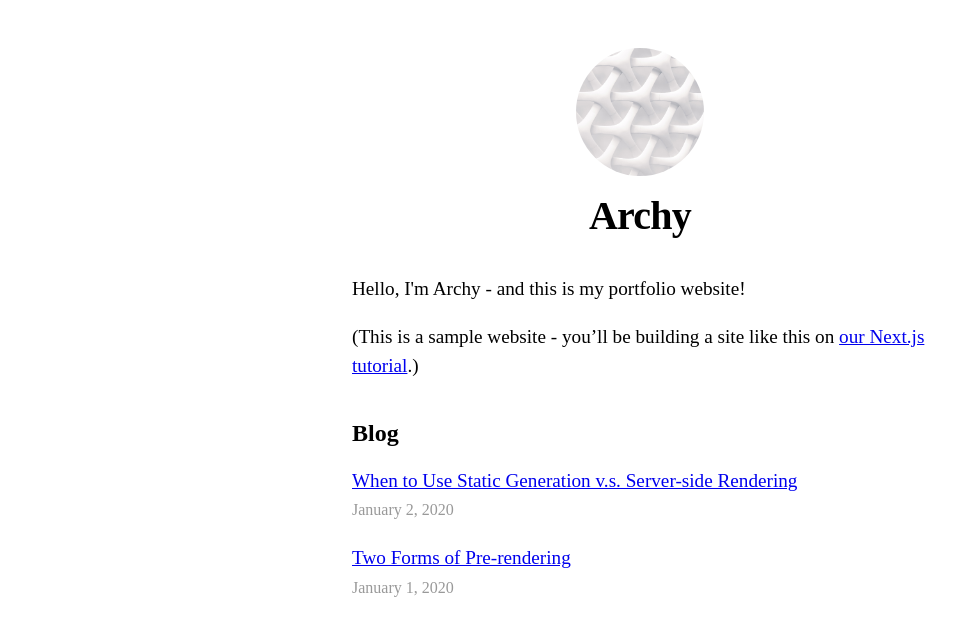
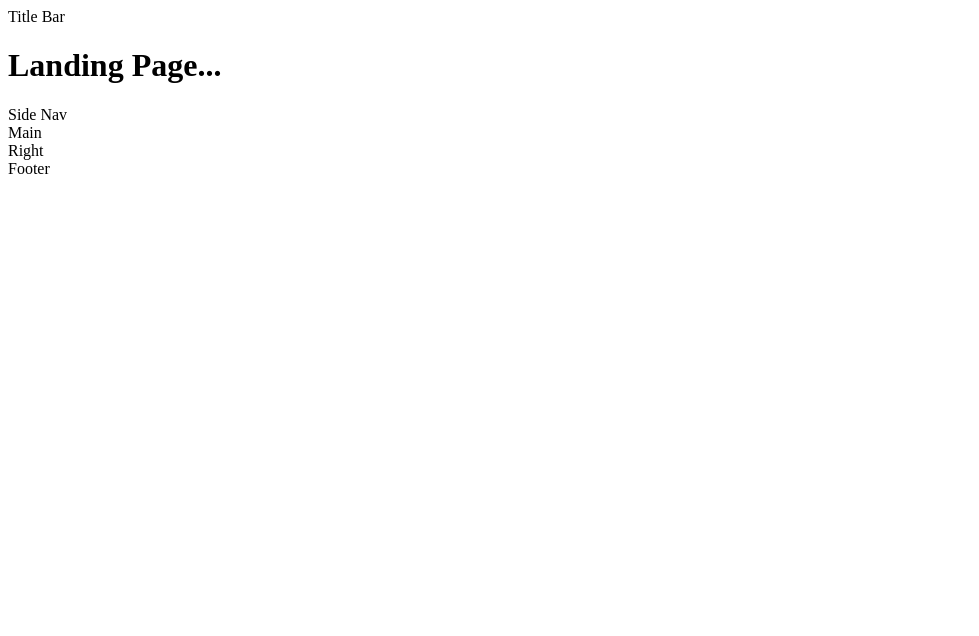
Before and after one commit to helloarchy/portfolio-frontend, a Next.js app: page / in a window 1280 px wide. Shown: the top 636 px of the page, without its empty margins (0-979 px from the left). Built offline with nearby package versions, Linux system fonts and the light colour scheme.

Commit message:
Draft grid layout

```diff
--- a/components/layout.module.css
+++ /dev/null
@@ -1,25 +0,0 @@
-.container {
-    max-width: 36rem;
-    padding: 0 1rem;
-    margin: 3rem auto 6rem;
-}
-
-.header {
-    display: flex;
-    flex-direction: column;
-    align-items: center;
-}
-
-.headerImage {
-    width: 6rem;
-    height: 6rem;
-}
-
-.headerHomeImage {
-    width: 8rem;
-    height: 8rem;
-}
-
-.backToHome {
-    margin: 3rem 0 0;
-}
--- a/components/layout.tsx
+++ b/components/layout.tsx
@@ -1,6 +1,4 @@
 import Head from "next/head";
-import styles from "./layout.module.css";
-import utilStyles from "../styles/utils.module.css";
 import Link from "next/link";
 import React from "react";
 
@@ -15,7 +13,7 @@ export default function Layout({
   home?: boolean;
 }) {
   return (
-    <div className={styles.container}>
+    <div className={"container mx-auto"}>
       <Head>
         <link rel="icon" href="/favicon.ico" />
         <meta
@@ -33,48 +31,42 @@ export default function Layout({
         <title>{siteTitle}</title>
       </Head>
 
-      <header className={styles.header}>
+      {/* Grid container */}
+      <div className={"grid grid-cols-6 gap-4"}>
+        <div className={"col-start-2 col-span-5"}>
+          Title Bar
+          {/* Header... */}
+          <header className={""}>
             {home ? (
               <>
-            <img
-              src="/images/profile.jpg"
-              className={`${styles.headerHomeImage} ${utilStyles.borderCircle}`}
-              alt={name}
-            />
-            <h1 className={utilStyles.heading2Xl}>{name}</h1>
+                <h1>Landing Page...</h1>
               </>
             ) : (
               <>
-            <Link href="/">
-              <a>
-                <img
-                  src="/images/profile.jpg"
-                  className={`${styles.headerImage} ${utilStyles.borderCircle}`}
-                  alt={name}
-                />
-              </a>
-            </Link>
-            <h2 className={utilStyles.headingLg}>
-              <Link href="/">
-                <a className={utilStyles.colorInherit}>{name}</a>
-              </Link>
-            </h2>
+                <h1>Some Other Page...</h1>
               </>
             )}
           </header>
-
-      <main>
+        </div>
+        <div className={"col-start-1 row-start-1 row-span-5"}>Side Nav</div>
+        <div className={"col-start-2 col-span-3"}>
+          Main
           {/* Load all child items */}
-        {children}
-      </main>
-
+          <main>{children}</main>
+        </div>
+        <div className={"col-start-5"}>Right</div>
+        <div className={"col-start-2 col-span-4"}>
+          Footer
+          {/* Include all on non-home sites */}
           {!home && (
-        <div className={styles.backToHome}>
+            <div className={""}>
               <Link href="/">
                 <a>← Back to home</a>
               </Link>
             </div>
           )}
         </div>
+      </div>
+    </div>
   );
 }
--- a/pages/_app.tsx
+++ b/pages/_app.tsx
@@ -1,4 +1,5 @@
-import "tailwindcss/tailwind.css"; // Use Tailwind everywhere
+// Use Tailwind everywhere
+import "tailwindcss/tailwind.css";
 
 import { AppProps } from "next/app";
 
--- a/pages/index.tsx
+++ b/pages/index.tsx
@@ -21,6 +21,11 @@ export const getStaticProps: GetStaticProps = async (context) => {
   };
 };
 
+/**
+ * The landing screen of the site...
+ * @param allPostsData
+ * @constructor
+ */
 export default function Home({ allPostsData }) {
   return (
     <Layout home>
@@ -28,30 +33,7 @@ export default function Home({ allPostsData }) {
         <title>{siteTitle}</title>
       </Head>
 
-      <section className={utilStyles.headingMd}>
-        <p>Hello, I'm Archy - and this is my portfolio website!</p>
-        <p>
-          (This is a sample website - you’ll be building a site like this on{" "}
-          <a href="https://nextjs.org/learn">our Next.js tutorial</a>.)
-        </p>
-      </section>
-
-      <section className={`${utilStyles.headingMd} ${utilStyles.padding1px}`}>
-        <h2 className={utilStyles.headingLg}>Blog</h2>
-        <ul className={utilStyles.list}>
-          {allPostsData.map(({ id, date, title }) => (
-            <li className={utilStyles.listItem} key={id}>
-              <Link href={`/posts/${id}`}>
-                <a>{title}</a>
-              </Link>
-              <br />
-              <small className={utilStyles.lightText}>
-                <Date dateString={date} />
-              </small>
-            </li>
-          ))}
-        </ul>
-      </section>
+      {/* Hello stuff here... */}
     </Layout>
   );
 }
--- a/pages/posts/[id].tsx
+++ b/pages/posts/[id].tsx
@@ -4,7 +4,6 @@ import { GetStaticProps, GetStaticPaths } from "next";
 import Layout from "../../components/layout";
 import { getAllPostIds, getPostData } from "../../lib/posts";
 import Date from "../../components/date";
-import utilStyles from "../../styles/utils.module.css";
 
 export default function Post({
   postData,
@@ -21,8 +20,8 @@ export default function Post({
         <title>{postData.title}</title>
       </Head>
       <article>
-        <h1 className={utilStyles.headingXl}>{postData.title}</h1>
-        <div className={utilStyles.lightText}>
+        <h1 className={""}>{postData.title}</h1>
+        <div className={""}>
           <Date dateString={postData.date} />
         </div>
         <div dangerouslySetInnerHTML={{ __html: postData.contentHtml }} />
--- a/styles/utils.module.css
+++ /dev/null
@@ -1,52 +0,0 @@
-.heading2Xl {
-    font-size: 2.5rem;
-    line-height: 1.2;
-    font-weight: 800;
-    letter-spacing: -0.05rem;
-    margin: 1rem 0;
-}
-
-.headingXl {
-    font-size: 2rem;
-    line-height: 1.3;
-    font-weight: 800;
-    letter-spacing: -0.05rem;
-    margin: 1rem 0;
-}
-
-.headingLg {
-    font-size: 1.5rem;
-    line-height: 1.4;
-    margin: 1rem 0;
-}
-
-.headingMd {
-    font-size: 1.2rem;
-    line-height: 1.5;
-}
-
-.borderCircle {
-    border-radius: 9999px;
-}
-
-.colorInherit {
-    color: inherit;
-}
-
-.padding1px {
-    padding-top: 1px;
-}
-
-.list {
-    list-style: none;
-    padding: 0;
-    margin: 0;
-}
-
-.listItem {
-    margin: 0 0 1.25rem;
-}
-
-.lightText {
-    color: #999;
-}
```
Also changed, not shown: tailwind.config.js (+27 -1 lines), pages/about.tsx (added), pages/contact.tsx (added), pages/projects.tsx (added). Lines whose indentation alone changed are shown as unchanged.
